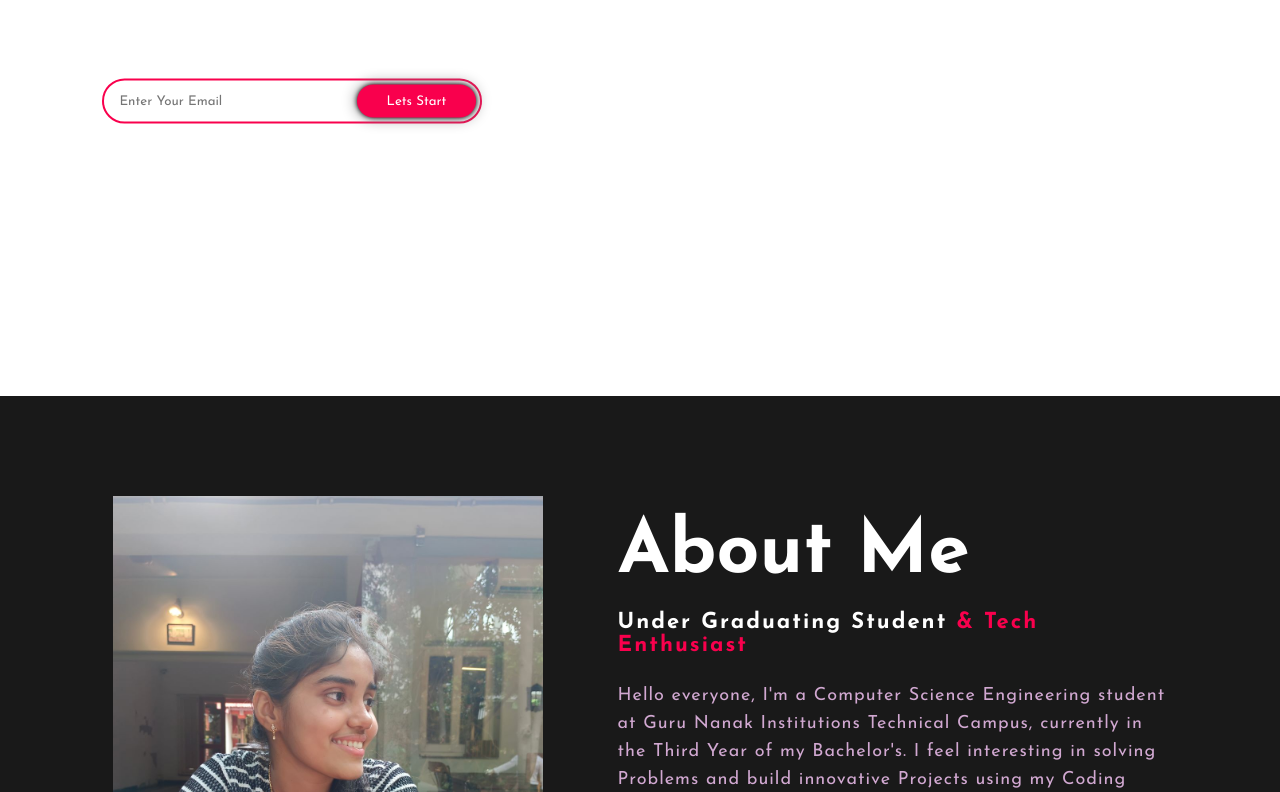
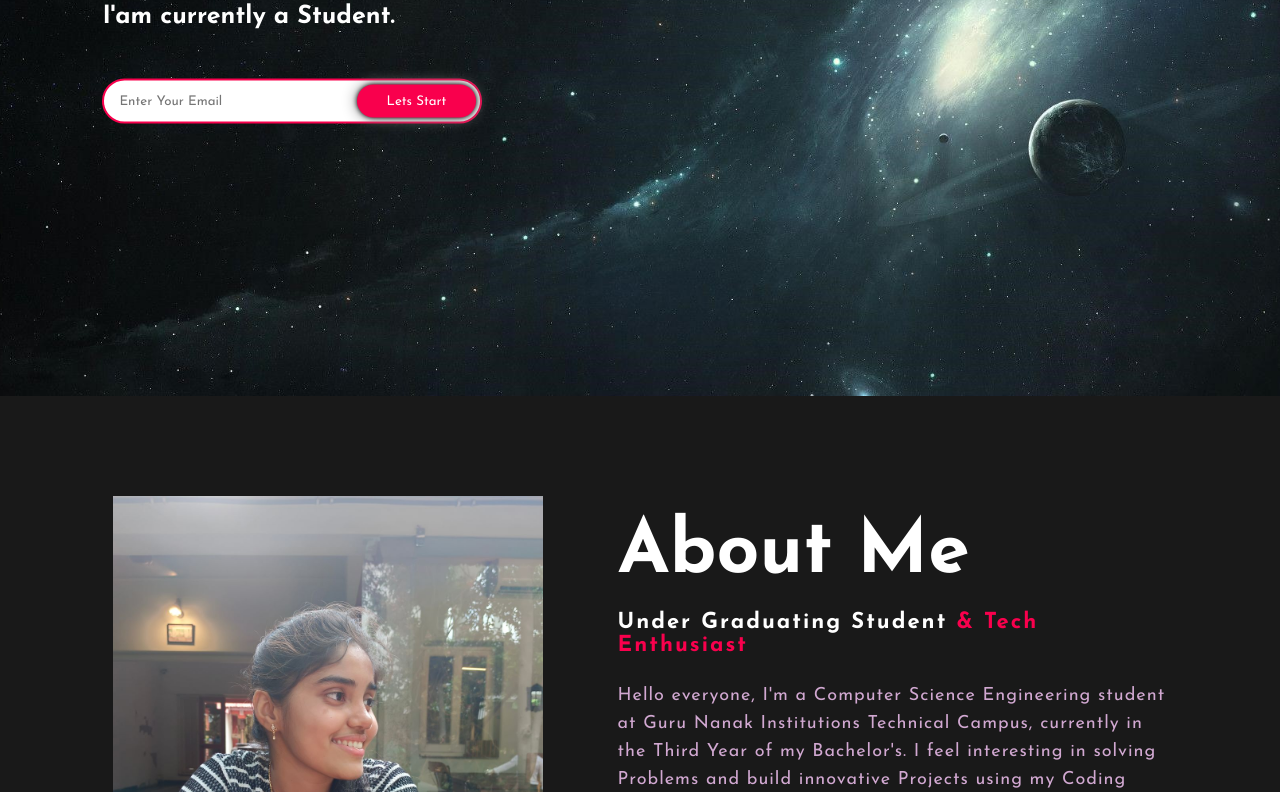
Before and after one commit to Aarthi0630/web-portfolio, a plain HTML site: page index.html in a window 1280 px wide. Shown: the part 404-1196 px from the top of the page. Drawn offline with Linux system fonts and the light colour scheme.

Commit message:
Update style.css

```diff
--- a/style.css
+++ b/style.css
@@ -8,7 +8,7 @@
 .hero{
 	height: 100vh;
 	width: 100%;
-	background-image: url(/Assets/back.jpg);
+	background-image: url(/back.jpg);
 	background-size: cover;
 	background-position: center;
 }
```
